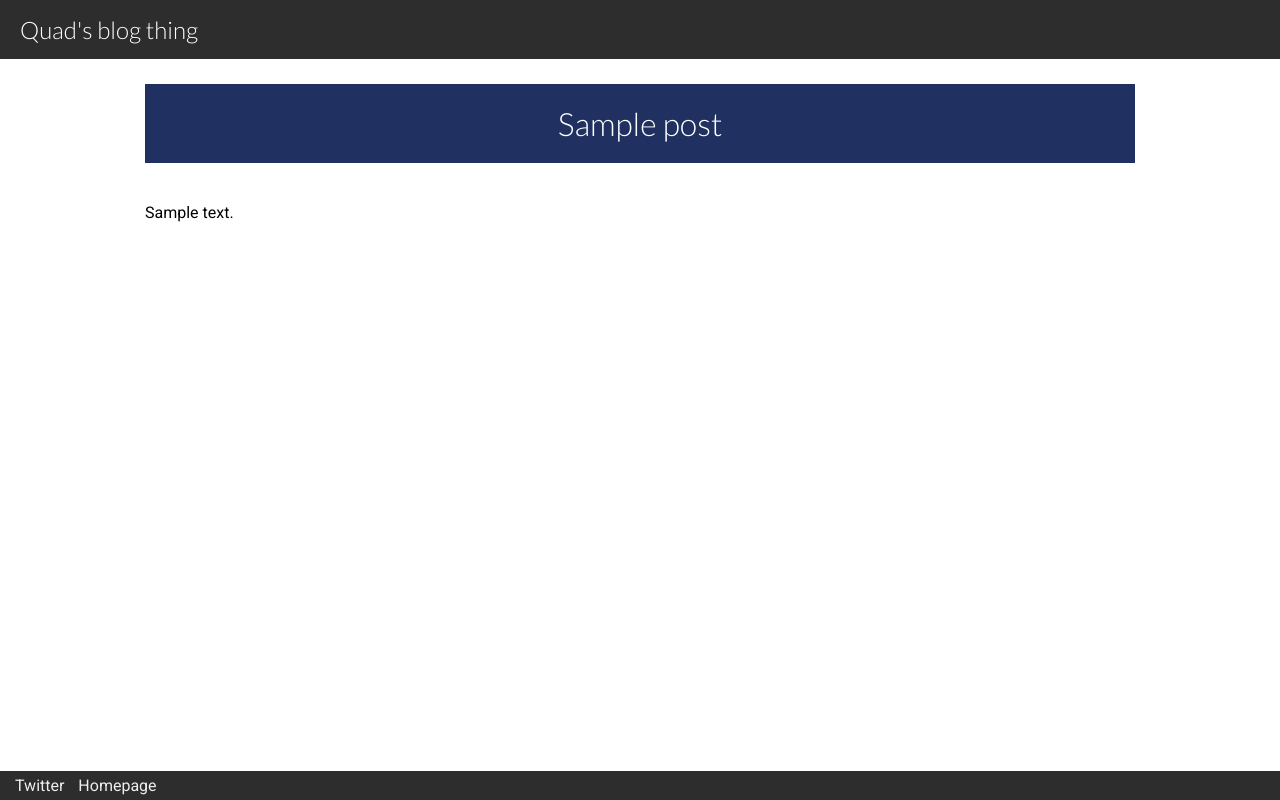
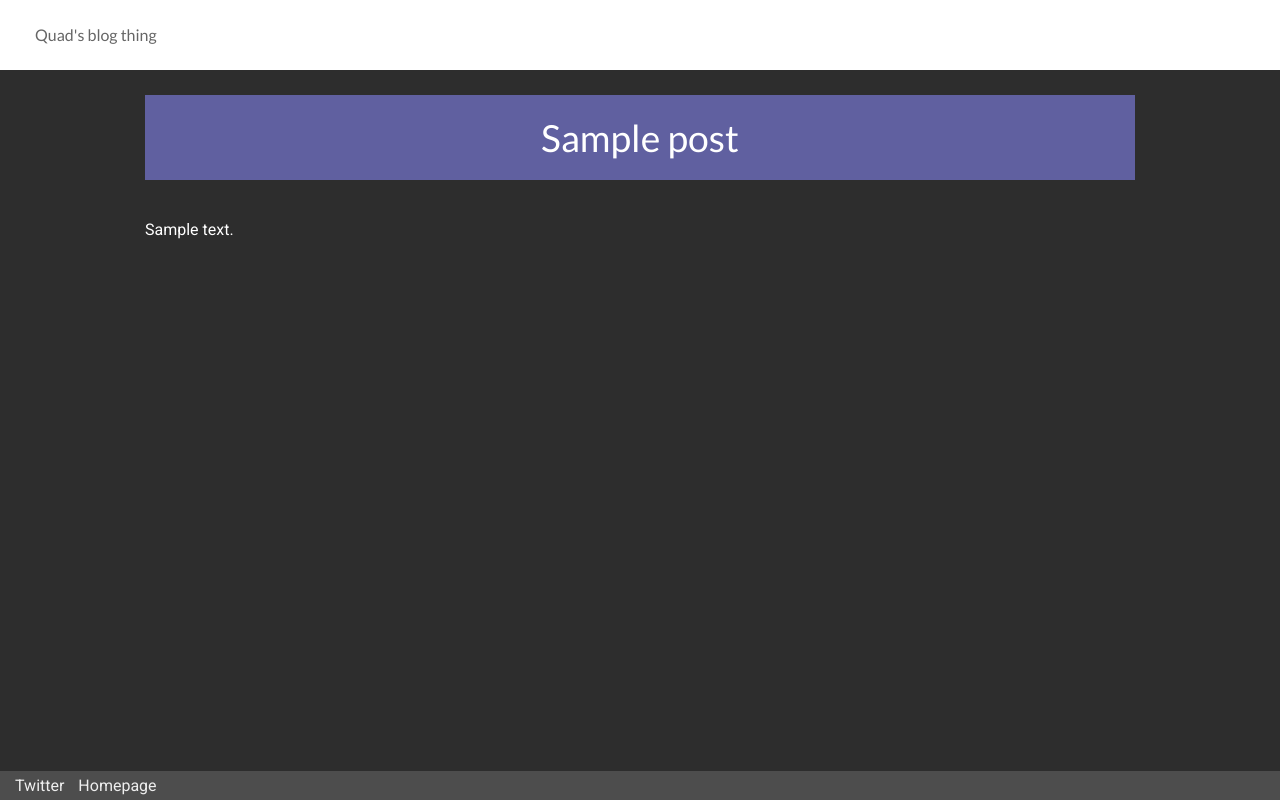
Before and after one commit to QuadPiece/flask-blog, a Flask app: template templates/post.html in a window 1280 px wide. Run offline with Flask 2, Linux system fonts and the light colour scheme; the template is opened without the code that fills it: most values are stand-ins (such as "Sample title", 1, 10 or a date in 2020).

Commit message:
We dark nao bby

```diff
--- a/static/style.css
+++ b/static/style.css
@@ -17,28 +17,35 @@ body {
   min-height: 100vh;
   padding-bottom: 50px;
   box-sizing: border-box;
+  background-color: #2d2d2d;
+  color: #ffffff;
 }
 
 a, a:visited {
   text-decoration: none;
   color: inherit;
+  transition: color 0.15s;
+}
+
+a:hover {
+  color: #B0B0F0;
 }
 
 /* Header */
 
 .header {
   width: 100%;
-  padding: 15px;
-  padding-left: 20px;
-  padding-right: 20px;
-  background-color: #2d2d2d;
-  color: #fff;
+  padding: 25px;
+  padding-left: 35px;
+  padding-right: 35px;
+  background-color: #FFFFFF;
+  color: #666666;
   box-sizing: border-box;
 }
 
 .flashmessage {
   padding: 3px;
-  font-size: 12pt;
+  font-size: 10pt;
   display: inline-block;
   margin-left: 15px;
   box-shadow: 0px 0px 2px #ffffff;
@@ -51,8 +58,8 @@ a, a:visited {
 .header h1 {
   display: inline-block;
   font-family: "Lato";
-  font-size: 18pt;
-  font-weight: 300;
+  font-size: 12pt;
+  font-weight: 400;
 }
 
 /* Footer */
@@ -63,7 +70,7 @@ a, a:visited {
   padding-left: 10px;
   padding-right: 10px;
   box-sizing: border-box;
-  background-color: #2d2d2d;
+  background-color: #4d4d4d;
   color: #eeeeee;
   position: absolute;
   bottom: 0;
@@ -116,26 +123,26 @@ a, a:visited {
 }
 
 .entries a:visited li {
-  background-color: #152550;
+  background-color: #404080;
   font-size: 22pt;
   color: #aaaaaa;
 }
 
 .entries a:hover li {
-  background-color: #304070;
+  background-color: #8080E0;
   color: #fff;
 }
 
 /* Post page */
 
 .title {
-  background-color: #203060;
+  background-color: #6060A0;
   color: #ffffff;
   width: 100%;
   font-family: "Lato", sans-serif;
-  font-weight: 300;
+  font-weight: 400;
   text-align: center;
-  font-size: 24pt;
+  font-size: 28pt;
   padding: 20px;
   box-sizing: border-box;
   margin-bottom: 40px;
@@ -144,13 +151,30 @@ a, a:visited {
 .post h1 {
   font-family: "Lato", sans-serif;
   font-weight: 300;
+  font-size: 32pt;
+  color: #8080F0;
   border-bottom: 1px dotted #aaaaaa;
   margin-bottom: 10px;
-  margin-top: 30px;
+  margin-top: 70px;
 }
 
 .post p {
-  margin-top: 12px;
-  margin-bottom: 12px;
-  font-size: 13pt;
+  margin-top: 22px;
+  margin-bottom: 22px;
+  font-size: 14pt;
+  line-height: 145%;
 }
+
+.post ul li, post ol li {
+  font-size: 14pt;
+  margin-top: 5px;
+  margin-bottom: 5px;
+}
+
+.post a {
+  color: #8080F0;
+}
+
+.post a:hover {
+  color: #B0B0F0
+}
```
